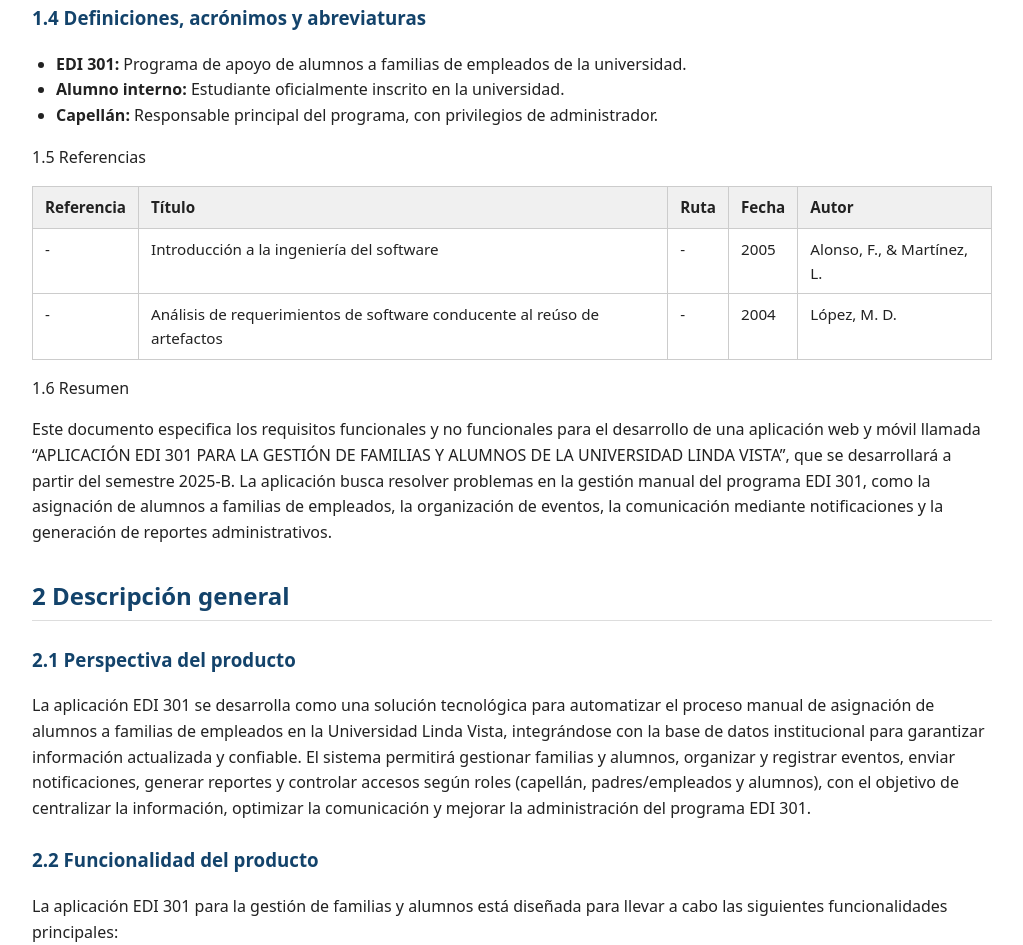
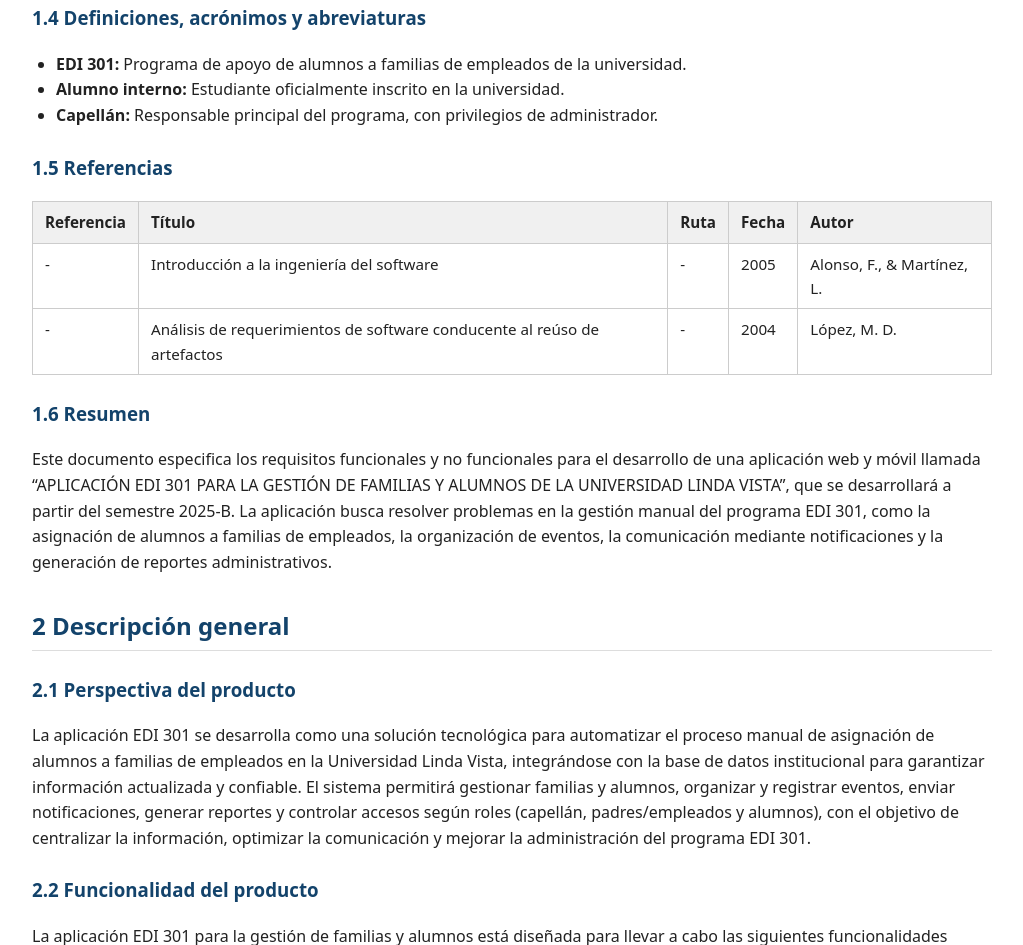
Before and after one commit to emmanuel3103/Software-Require-System-, a plain HTML site: page index.html in a window 1280 px wide. Shown: the part 2103-3048 px from the top of the page, without its empty margins (128-1151 px from the left). Drawn offline with Linux system fonts and the light colour scheme.

Commit message:
Update index.html

```diff
--- a/index.html
+++ b/index.html
@@ -164,15 +164,16 @@
       El propósito de este documento es describir de manera detallada los requerimientos funcionales y no funcionales de la aplicación EDI 301, cuyo objetivo es automatizar la asignación de alumnos a familias de empleados, mejorar la comunicación y optimizar la gestión de eventos del programa EDI 301 en la universidad.
     </p>
   </section>
+
   <section id="alcance">
     <h3>1.2 Alcance</h3>
     <p>
       La aplicación permitirá gestionar familias, asignar alumnos internos, enviar notificaciones, administrar eventos, generar reportes y garantizar la seguridad y privacidad de la información mediante integración con SQL Server.
     </p>
   </section>
+
     <section id="personalInvolucrado"
     <h3>1.3 Personal involucrado</h3>
-   </section>
     <table>
       <tr>
         <th>Nombre</th>
@@ -207,6 +208,8 @@
         <td>Aprobado ✅</td>
       </tr>
     </table>
+   </section>
+
    <section id="def,acro,abre">
     <h3>1.4 Definiciones, acrónimos y abreviaturas</h3>
     <ul>
@@ -215,9 +218,9 @@
       <li><strong>Capellán:</strong> Responsable principal del programa, con privilegios de administrador.</li>
     </ul>
    </section>
-    <section id="referencias"
+
+   <section id="referencias">
     <h3>1.5 Referencias</h3>
-    </section>
     <table>
       <tr>
         <th>Referencia</th>
@@ -241,7 +244,9 @@
         <td>López, M. D.</td>
       </tr>
     </table>
-    <section id="resumen"
+   </section>
+
+   <section id="resumen">
     <h3>1.6 Resumen</h3>
     </section>
     <p>
```
Lines whose indentation alone changed are shown as unchanged.
